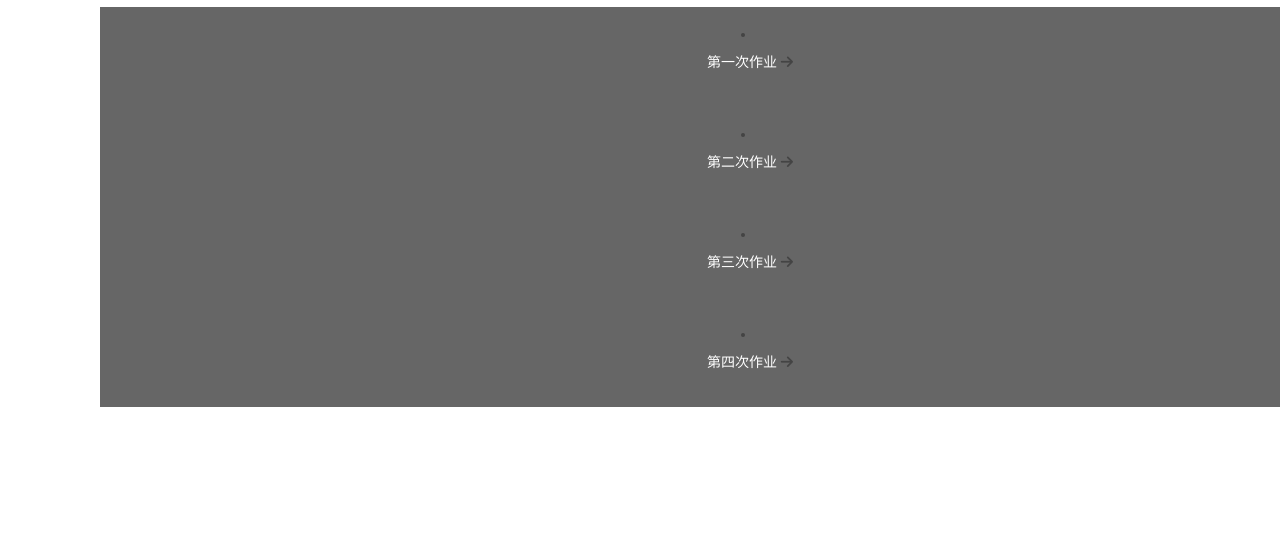
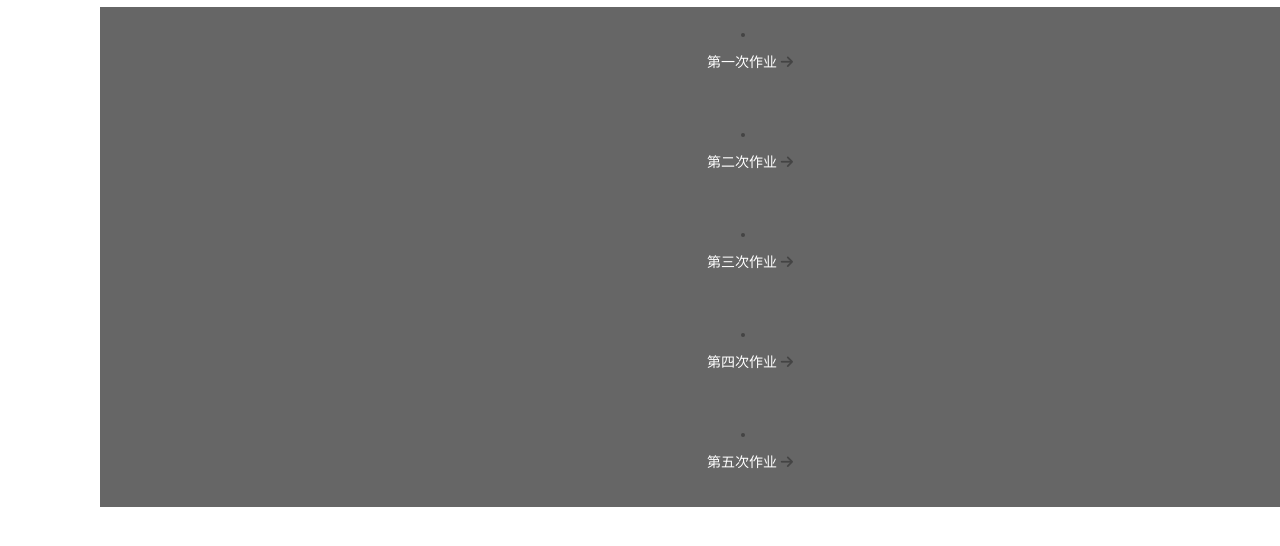
Before and after one commit to iris2287/wenjin.github.io, a plain HTML site: page index.html in a window 1280 px wide. Shown: the part 174-720 px from the top of the page. Drawn offline with Linux system fonts and the light colour scheme.

Commit message:
Add files via upload
增加第五次作业

```diff
--- a/index.html
+++ b/index.html
@@ -86,6 +86,13 @@
                 </a>
             </li>
 
+            <li>
+                <a href="20213874-20231010.html">
+                    第五次作业
+                    <i class="fa-solid fa-arrow-right"></i>
+                </a>
+            </li>
+
         </nav>
 
     </div>
```
